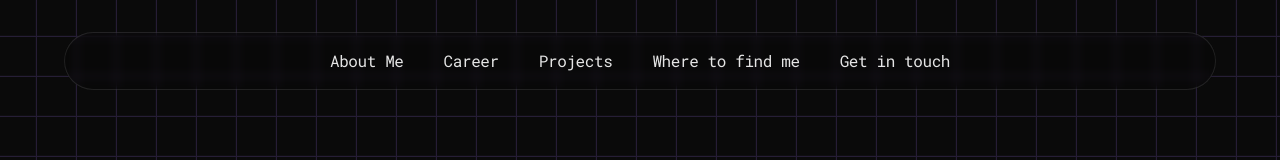
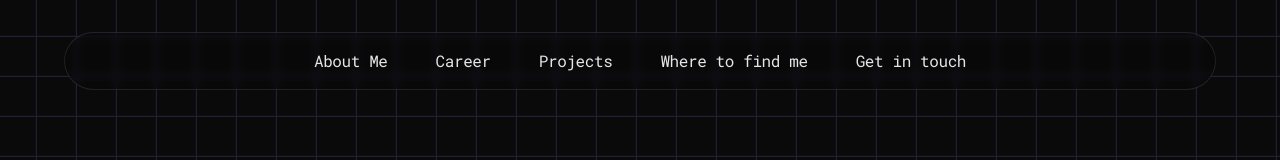
Before and after one commit to lucaskraus/lucaskraus, a Next.js app: page / in a window 1280 px wide. Shown: the top 160 px of the page. Built offline with nearby package versions, Linux system fonts and the light colour scheme.

Commit message:
Update gap spacing in Header component for improved layout consistency

```diff
--- a/src/components/Header.tsx
+++ b/src/components/Header.tsx
@@ -14,7 +14,7 @@ export default function Header({ items }: HeaderProps) {
 
   return (
     <div className="sticky top-8 z-50 flex flex-row w-full lg:px-6 px-2.5 py-4 items-center justify-center rounded-full backdrop-blur-xs border border-white/10 bg-black/10">
-      <div className="flex flex-row gap-4 lg:gap-10">
+      <div className="flex flex-row gap-4 lg:gap-12">
         {items.map(item => (
           <button
             key={item.label}
```
